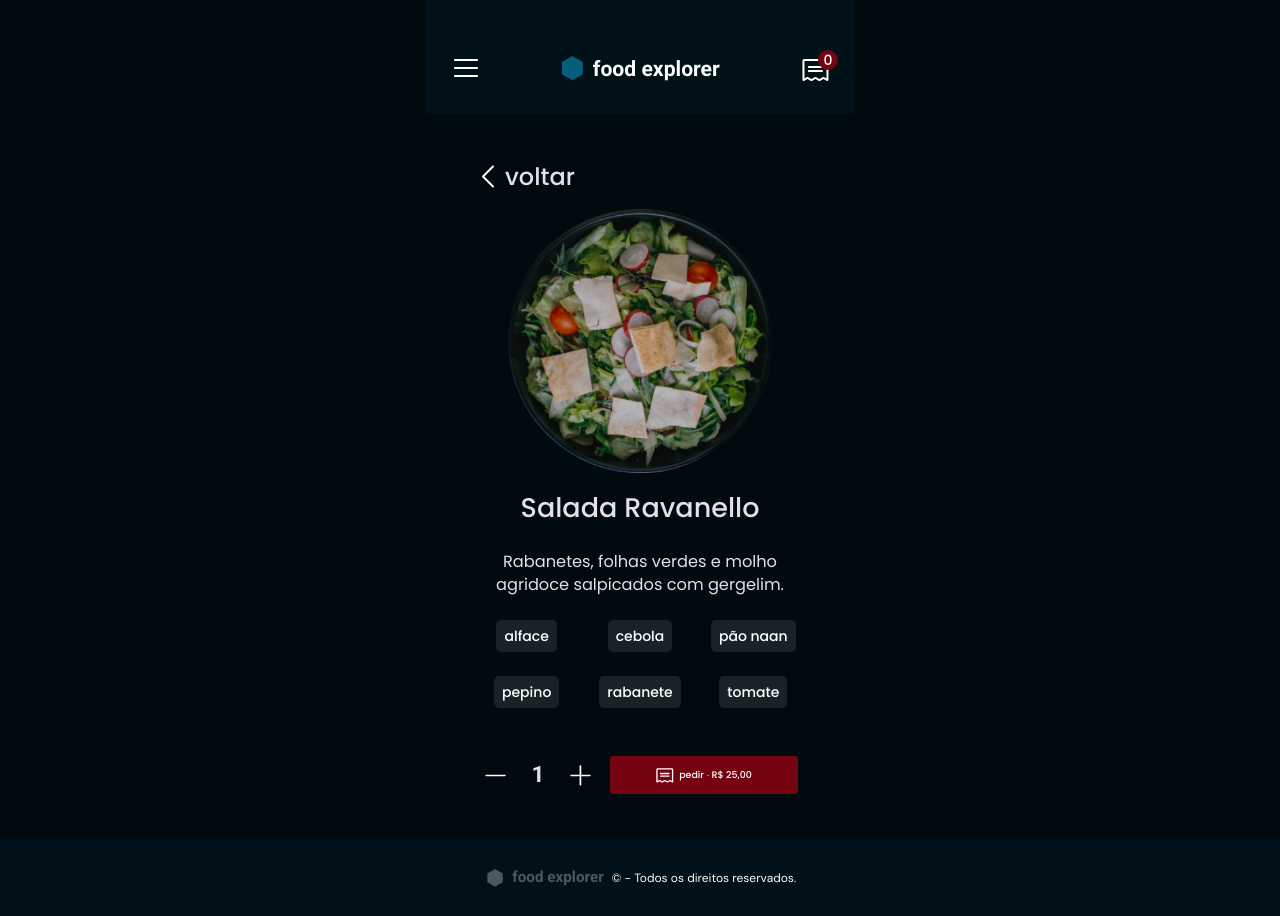
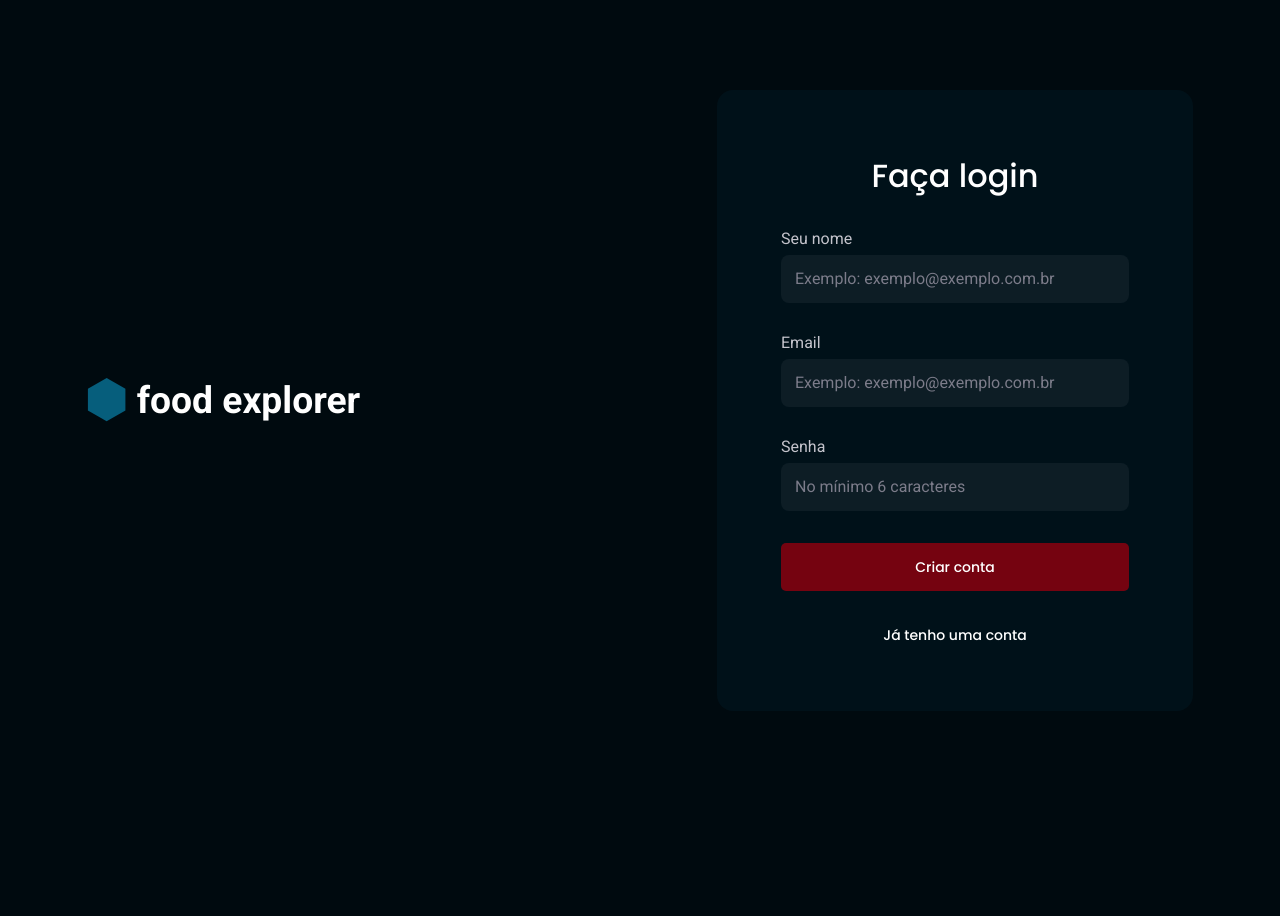
Before and after one commit to ygorbontia/Front-FoodExplorer, a React (Vite) app: page / in a window 1280 px wide. After the commit the page ends 890 px from the top, so only its background shows below. Built offline with nearby package versions, Linux system fonts and the light colour scheme.

Commit message:
complete sign in and sign up desktop version

```diff
--- a/src/App.jsx
+++ b/src/App.jsx
@@ -2,13 +2,13 @@ import { ThemeProvider } from 'styled-components';
 import GlobalStyle from './styles/global';
 import theme from './styles/theme';
 
-import { DishDetails } from './pages/DishDetails';
+import { SignUp } from './pages/SignUp';
 
 export function App() {
   return (
     <ThemeProvider theme={ theme }>
       <GlobalStyle />
-      <DishDetails />
+      <SignUp />
     </ThemeProvider>
   )
 };
--- a/src/pages/SignIn/index.jsx
+++ b/src/pages/SignIn/index.jsx
@@ -11,6 +11,8 @@ export function SignIn() {
         <Brand />
 
         <form>
+          <legend>Faça login</legend>
+
           <Input label="Email" type="email" placeholder="Exemplo: exemplo@exemplo.com.br" />
 
           <Input label="Senha" type="password" placeholder="No mínimo 6 caracteres" />
--- a/src/pages/SignUp/index.jsx
+++ b/src/pages/SignUp/index.jsx
@@ -11,6 +11,8 @@ export function SignUp() {
         <Brand />
 
         <form>
+          <legend>Faça login</legend>
+
           <Input label="Seu nome" type="text" placeholder="Exemplo: exemplo@exemplo.com.br" />
 
           <Input label="Email" type="email" placeholder="Exemplo: exemplo@exemplo.com.br" />
--- a/src/pages/SignUp/style.js
+++ b/src/pages/SignUp/style.js
@@ -2,21 +2,23 @@ import styled from 'styled-components';
 
 export const SignUpSC = styled.div`
   width: 100%;
-  height: 100vh;
+  min-height: 100vh;
 
   main {
     width: 90%;
     max-width: 31.6rem;
-    margin: 15.8rem auto 0;
-
-    > div {
-      margin-bottom: 7.3rem;
-    }
+    margin: 15.8rem auto;
 
     > form {
+      margin-top: 7.3rem;
+
       display: flex;
       flex-direction: column;
       gap: 3.2rem;
+
+      legend {
+        display: none;
+      }
 
       a {
         margin: 0 auto;
@@ -29,4 +31,38 @@ export const SignUpSC = styled.div`
       }
     }
   }
+
+  @media screen and (min-width: 1000px) {
+    main {
+      width: 100%;
+      max-width: 110.6rem;
+      margin: 9rem auto;
+
+      display: flex;
+      flex-direction: row;
+      align-items: center;
+      justify-content: space-between;
+
+      form {
+        background-color: ${({ theme }) => theme.colors.dark_700};
+        border: none;
+        border-radius: 16px;
+        margin: 0;
+        padding: 6.4rem;
+
+        legend {
+          width: 34.8rem;
+
+          display: block;
+
+          font-family: ${({ theme }) => theme.fonts.poppins.medium_400.family};
+          font-weight: ${({ theme }) => theme.fonts.poppins.medium_400.weight};
+          font-size: ${({ theme }) => theme.fonts.poppins.medium_400.size};
+          line-height: ${({ theme }) => theme.fonts.poppins.medium_400.height};
+          color: ${({ theme }) => theme.colors.light_100};
+          text-align: center;
+        }
+      }
+    }
+  }
 `;
```
Also changed, not shown: src/pages/SignIn/style.js (+42 -6 lines), src/assets/Vector.svg (renamed from src/assets/Search.svg).
